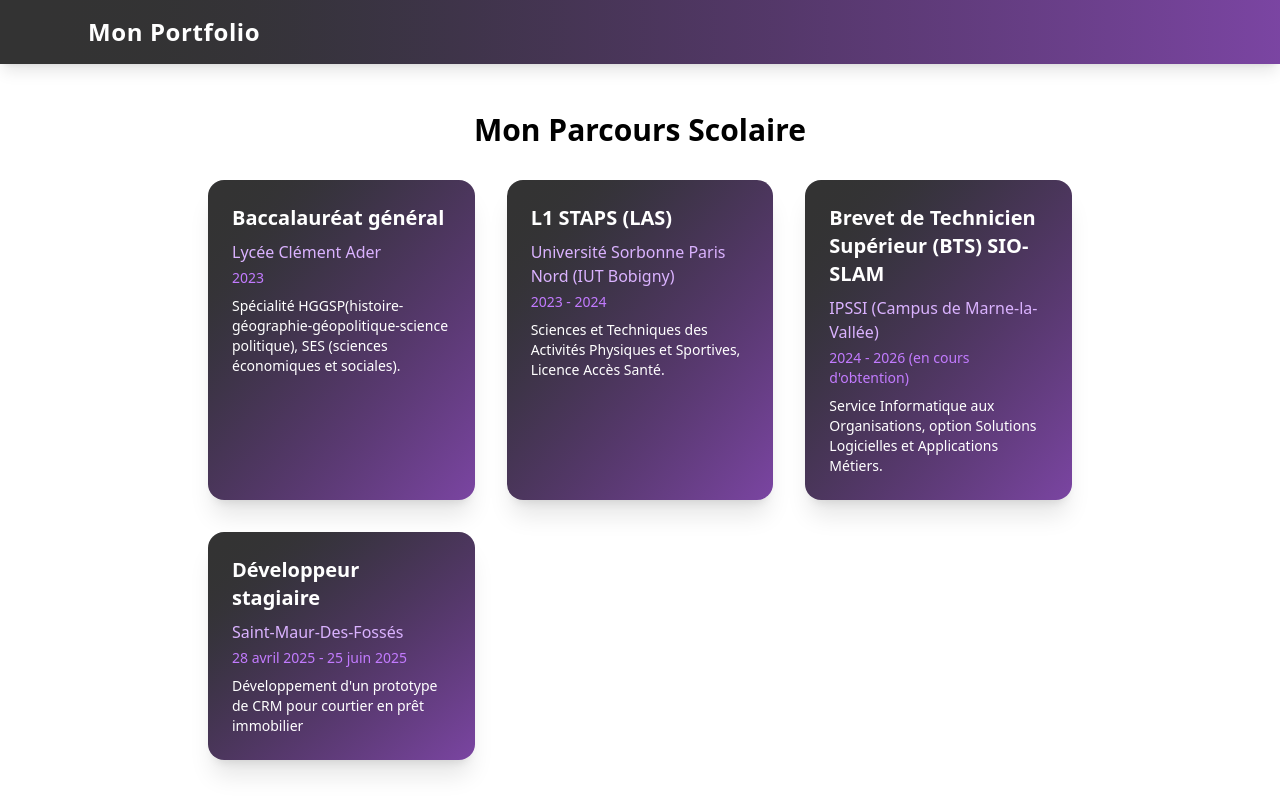
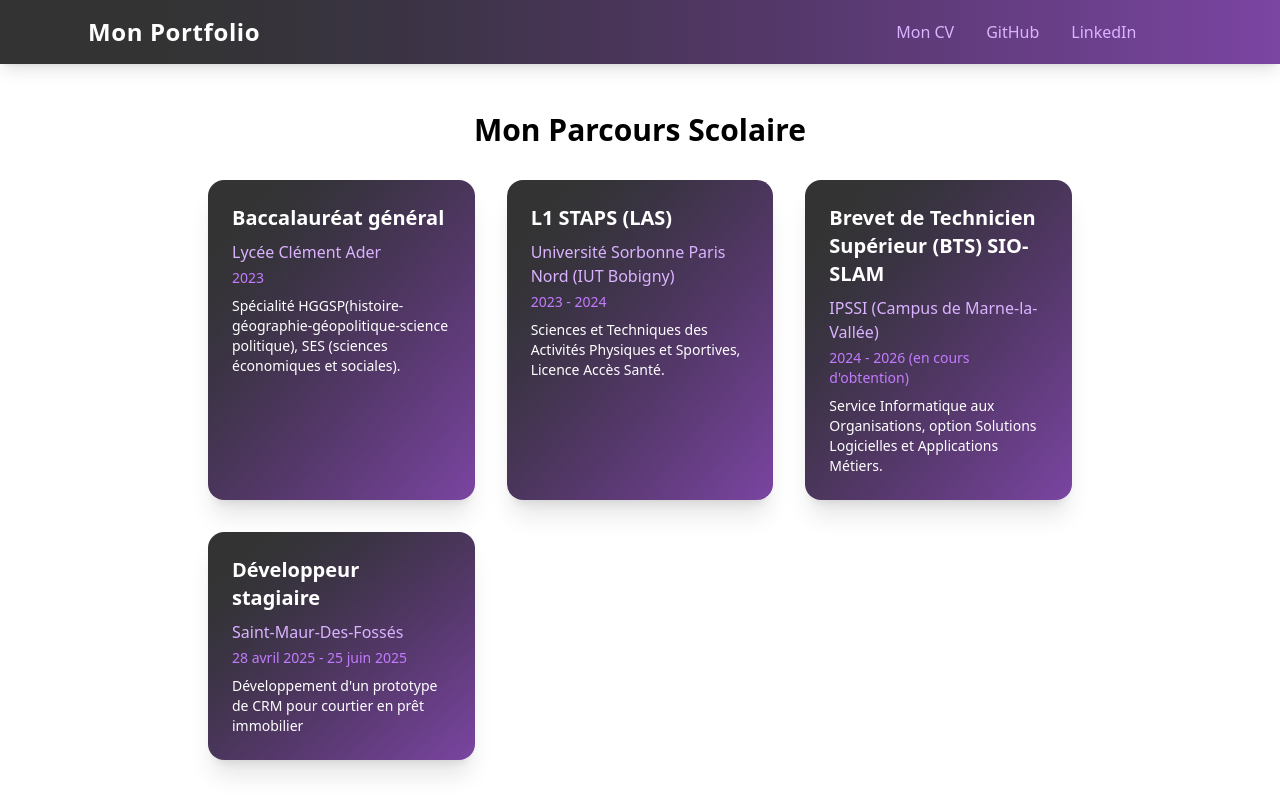
Before and after one commit to Matthieu77220/portfolio, a React (Vite) app in the folder project/: page /portfolio/MainPage in a window 1280 px wide. Shown: the top 800 px of the page. Built offline with nearby package versions, Linux system fonts and the light colour scheme.

Commit message:
ajout de nouveaux liens

```diff
--- a/project/src/main/components/Header.jsx
+++ b/project/src/main/components/Header.jsx
@@ -5,6 +5,35 @@ function Header() {
         <span className="text-2xl font-extrabold text-white tracking-wide">
           Mon Portfolio
         </span>
+          <div className="flex-auto flex-nowrap space-x-8 ml-159">
+            <a
+                href="/portfolio/Mon-cv-alternance.pdf"
+                download
+                className="text-purple-300 hover:text-white transition-colors duration-200"
+              >
+                Mon CV
+            </a>
+
+            <a
+                href="https://github.com/Matthieu77220"
+                target="_blank"
+                rel="noopener noreferrer"
+                className="text-purple-300 hover:text-white transition-colors duration-200"
+              >
+                GitHub
+            </a>
+
+            <a
+                href="https://www.linkedin.com/in/matthieu-dietrich-1841a1309/"
+                target="_blank"
+                rel="noopener noreferrer"
+                className="text-purple-300 hover:text-white transition-colors duration-200"
+              >
+                LinkedIn
+            </a>
+          </div>
+
+
       </nav>
     </header>
   );
--- a/project/src/main/components/Projets.jsx
+++ b/project/src/main/components/Projets.jsx
@@ -16,8 +16,8 @@ const projects = [
   {
     title: "CRM pour courtier en prêt immbobilier",
     description: "Première version du développement d'un crm permettant de gérer des utilisateurs ainsi que des demandes. la partie client a été codée avec les langages de programmation Typescript, et les frameworks React et TailwindCSS avec une architecture Vite. La partie serveur a été codée avec une base de donnée Mysql, et le langage de programmation Python et une de ses frameworks: FastAPI",
+    link: <a href="https://github.com/Matthieu77220/CRM_mvp" target="_blank">Cliqué ici pour voir mon repo github</a>
   }
-  // Ajoute d'autres projets ici
 ]
 
 function Projets({darkMode}) {
@@ -32,6 +32,7 @@ function Projets({darkMode}) {
           >
             <h3 className="text-xl font-semibold mb-2">{proj.title}</h3>
             <p className="text-sm mb-4">{proj.description}</p>
+            <a className="text-sm mb-4">{proj.link}</a>
           </div>
         ))}
       </div>
```
